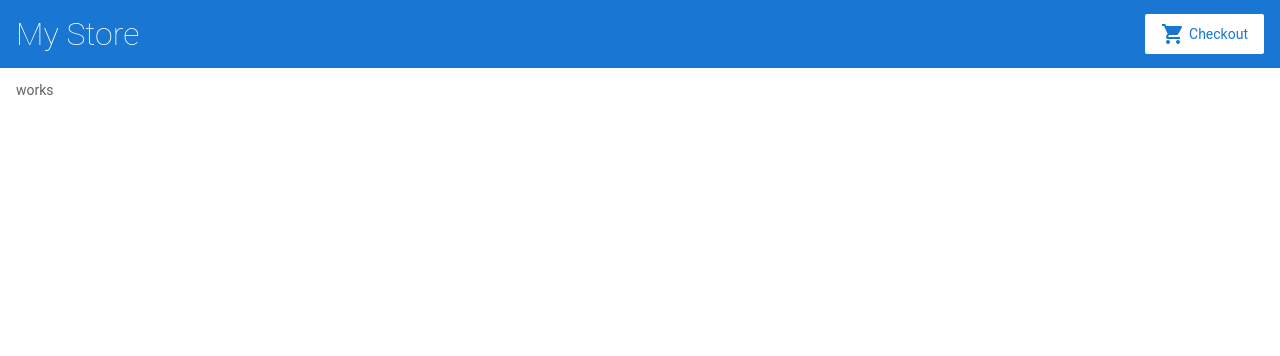
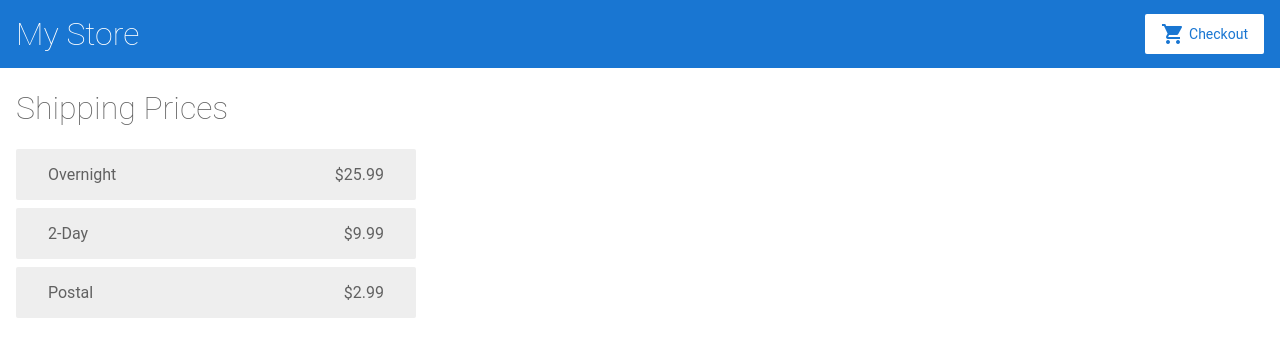
Before and after one commit to erikd234/angular-getting-started-tutorial, an Angular app: page /shipping in a window 1280 px wide. Shown: the top 356 px of the page. Built offline with nearby package versions, Linux system fonts and the light colour scheme.

Commit message:
3 files modified

```diff
--- a/src/app/cart/cart.component.html
+++ b/src/app/cart/cart.component.html
@@ -7,6 +7,6 @@
   </li>
 </ul>
 <div style="padding-bottom: 10px;">
-  <a [routerLink]="'shipping'">Shipping Prices</a>
+  <a [routerLink]="['../shipping']">Shipping Prices</a>
 </div>
 <button  (click)='clearCart()'>Clear Cart</button>
--- a/src/app/shipping/shipping.component.html
+++ b/src/app/shipping/shipping.component.html
@@ -1 +1,6 @@
-<p>works</p>
+<h1>Shipping Prices</h1>
+
+<div class='shipping-item' *ngFor="let prices of shippingPrices | async">
+  <span>{{prices.type}}</span>
+  <span>{{prices.price | currency}}</span>
+</div>
--- a/src/app/shipping/shipping.component.ts
+++ b/src/app/shipping/shipping.component.ts
@@ -6,7 +6,8 @@ import { CartService } from "../cart.service";
   styleUrls: ["./shipping.component.css"]
 })
 export class ShippingComponent implements OnInit {
-  constructor() {}
+  shippingPrices = this.cartService.getShippingPrices();
+  constructor(private cartService: CartService) {}
 
   ngOnInit() {}
 }
```
